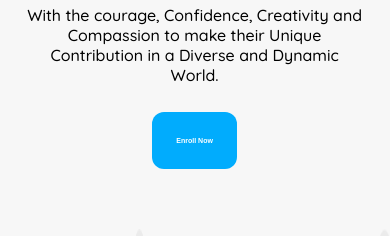
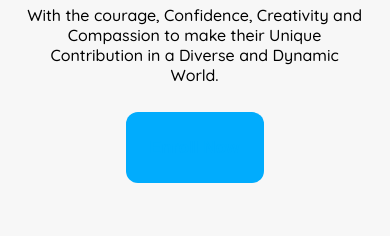
Before and after one commit to Helal366/B11-A2-Kids-School, a plain HTML site: page index.html in a window 390 px wide. In both pictures the pointer is over the button "Enroll Now". Shown: the part 608-844 px from the top of the page. Drawn offline with Linux system fonts and the light colour scheme.

Commit message:
hero section responsive part checked and updated hover effect.

```diff
--- a/styles/curriculum.css
+++ b/styles/curriculum.css
@@ -173,9 +173,6 @@
         height: 15vw;
         margin-bottom: 6.5vw;
     }
-    /* .curriculum-card-footer{
-
-    } */
     .curriculum-card-footer>a{
         font-size: 2.7vw;
         font-weight: 700;
@@ -184,4 +181,5 @@
         position: absolute;
         display: none;
     }
+    .curriculum-card-footer:hover
 }
--- a/styles/hero.css
+++ b/styles/hero.css
@@ -57,7 +57,8 @@
     color: rgb(1, 172, 253);
 }
 
-/* RESPONSIVE STYLE MOBILE MODE */
+/* RESPONSIVE STYLE SMALL DEVICE */
+/* RESPONSIVE STYLE SMALL DEVICE */
 @media screen and (max-width:576px) {
     .main{
         padding: 0;
@@ -96,5 +97,10 @@
         font-size: 4.1vw;
         font-weight: 700;
         padding: 3dvb 6.2vw;
+        transition: 0.3s ease-out;
+    }
+    .hero-btn:hover{
+        color: rgb(1, 172, 253);
+        font-size: 4.4vw;
     }
 }
--- a/styles/navbar.css
+++ b/styles/navbar.css
@@ -108,7 +108,8 @@ body{font-family: Quicksand;
     display: none;
 }
 
-
+/* RESPONSIVE STYLE FOR SMALL DEVICE */
+/* RESPONSIVE STYLE FOR SMALL DEVICE */
 @media screen and (max-width:576px) {
     .navbar{
         padding: 3.1vw 4.1vw;
```
